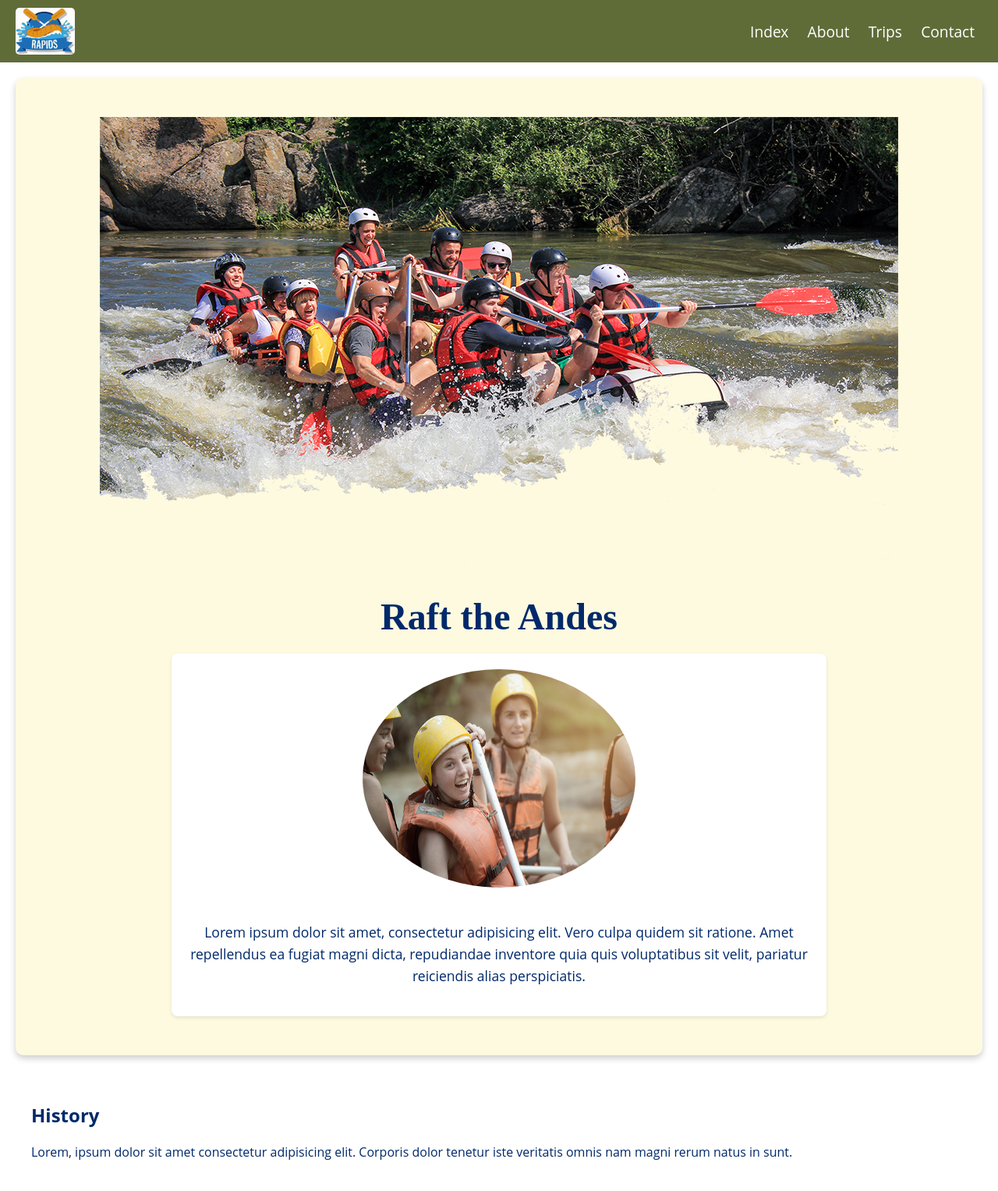
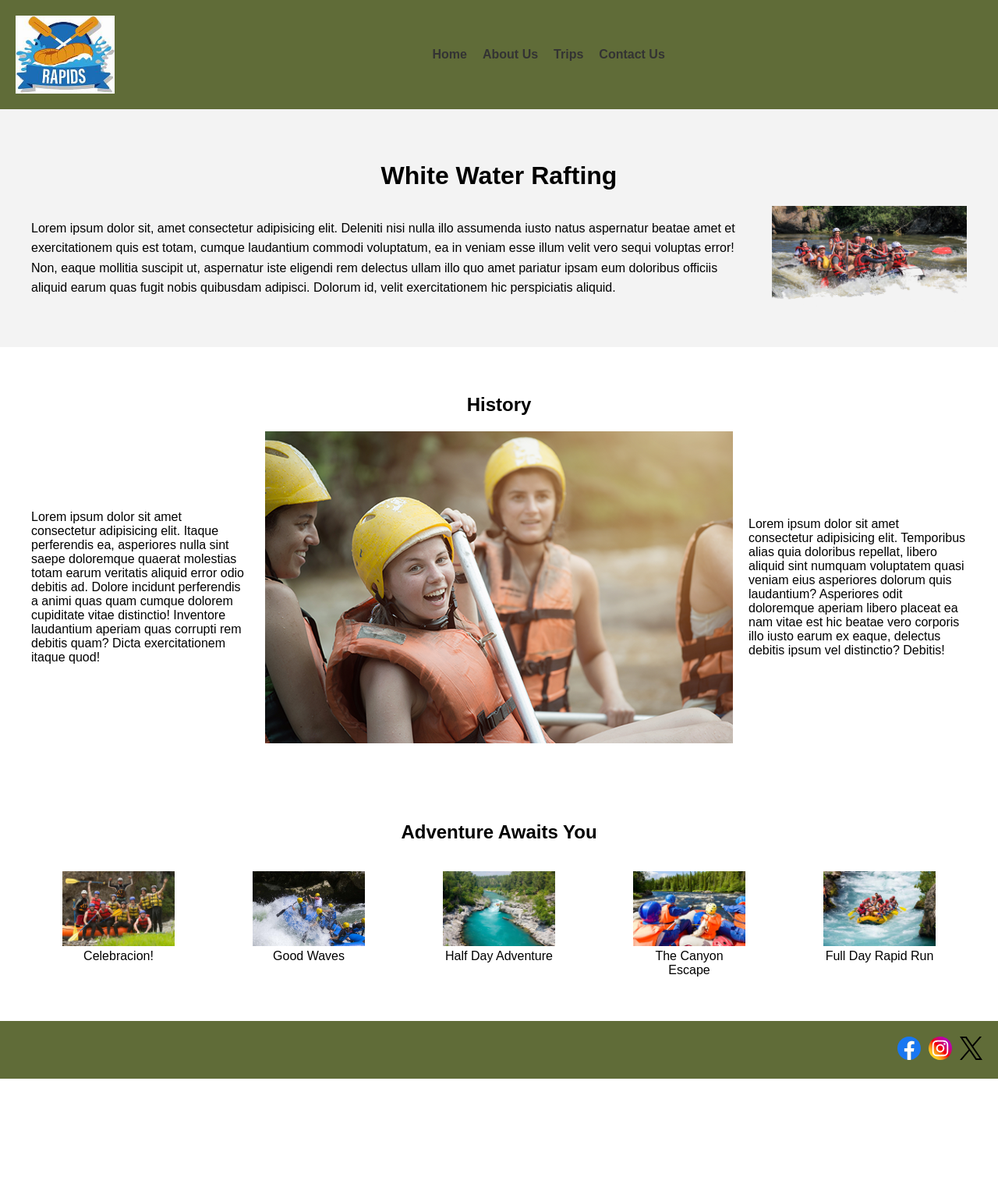
Before and after one commit to Sharecitox/main, a plain HTML site: page wwr/about.html in a window 1280 px wide. Shown: the top 1527 px of the page at 78% size. After the commit the page ends 1383 px from the top, so only its background shows below. Drawn offline with Linux system fonts and the light colour scheme.

Commit message:
New Content

```diff
--- a/wwr/about.html
+++ b/wwr/about.html
@@ -3,7 +3,7 @@
 <head>
   <meta charset="UTF-8">
   <meta name="viewport" content="width=device-width, initial-scale=1.0">
-    <title>Document</title>
+  <title>Rafting Adventures</title>
   <link rel="stylesheet" href="rafting.css">
   <link rel="preconnect" href="https://fonts.googleapis.com">
   <link rel="preconnect" href="https://fonts.gstatic.com" crossorigin>
@@ -11,49 +11,64 @@
 </head>
 <body>
   <header>
-        <img src="images/crossedoars.jpeg" alt="logo">
+    <img src="images/crossedoars.jpeg" alt="Rafting Logo">
     <nav>
-            <a href="index.html">Index</a>
-            <a href="about.html">About</a>
-            <a href="trips.html">Trips</a>
-            <a href="contact.html">Contact</a>
+      <ul>
+        <li><a href="index.html">Home</a></li>
+        <li><a href="about.html">About Us</a></li>
+        <li><a href="trips.html">Trips</a></li>
+        <li><a href="contact.html">Contact Us</a></li>
+      </ul>
     </nav>
   </header>
   <main>
-        <div class="hero">
-            <img src="images/hero-background.png" alt="Image Background">
-            <h1>Raft the Andes</h1>
-            <article>
-                <img src="images/happy-client-2.png" alt="happy client">
-                <p>Lorem ipsum dolor sit amet, consectetur adipisicing elit. Vero culpa quidem sit ratione. Amet repellendus ea fugiat magni dicta, repudiandae inventore quia quis voluptatibus sit velit, pariatur reiciendis alias perspiciatis.</p>
-            </article>
+    <section class="white-water">
+      <h2>White Water Rafting</h2>
+      <div class="white-water-box">
+        <p>Lorem ipsum dolor sit, amet consectetur adipisicing elit. Deleniti nisi nulla illo assumenda iusto natus aspernatur beatae amet et exercitationem quis est totam, cumque laudantium commodi voluptatum, ea in veniam esse illum velit vero sequi voluptas error! Non, eaque mollitia suscipit ut, aspernatur iste eligendi rem delectus ullam illo quo amet pariatur ipsam eum doloribus officiis aliquid earum quas fugit nobis quibusdam adipisci. Dolorum id, velit exercitationem hic perspiciatis aliquid.</p>
+        <img src="images/hero-background.png" alt="Rafting Adventure">
       </div>
-            <section>
+    </section>
+    <section class="history">
       <h2>History</h2>
-                <p>Lorem, ipsum dolor sit amet consectetur adipisicing elit. Corporis dolor tenetur iste veritatis omnis nam magni rerum natus in sunt.</p>
+      <div class="history-content">
+        <p>Lorem ipsum dolor sit amet consectetur adipisicing elit. Itaque perferendis ea, asperiores nulla sint saepe doloremque quaerat molestias totam earum veritatis aliquid error odio debitis ad. Dolore incidunt perferendis a animi quas quam cumque dolorem cupiditate vitae distinctio! Inventore laudantium aperiam quas corrupti rem debitis quam? Dicta exercitationem itaque quod!</p>
+        <img src="images/happy-client-2.png" alt="Rafting History">
+        <p>Lorem ipsum dolor sit amet consectetur adipisicing elit. Temporibus alias quia doloribus repellat, libero aliquid sint numquam voluptatem quasi veniam eius asperiores dolorum quis laudantium? Asperiores odit doloremque aperiam libero placeat ea nam vitae est hic beatae vero corporis illo iusto earum ex eaque, delectus debitis ipsum vel distinctio? Debitis!</p>
+      </div>
     </section>
-            <section>
-                <h2>Adventure Awaits You!</h2>
-                <img src="images/rafting.jpg" alt="rafting image">
-                <img src="images/rafting1.jpg" alt="rafting image 1">
-                <img src="images/rafting2.jpg" alt="rafting image 2">
-                <img src="images/rafting3.jpg" alt="rafting image 3">
-                <img src="images/rafting4.jpg" alt="rafting image 4">
+    <section class="adventures">
+      <h2>Adventure Awaits You</h2>
+      <div class="adventure-grid">
+        <figure>
+          <img src="images/rafting.jpg" alt="Adventure 1">
+          <figcaption>Celebracion!</figcaption>
+        </figure>
+        <figure>
+          <img src="images/rafting1.jpg" alt="Adventure 2">
+          <figcaption>Good Waves</figcaption>
+        </figure>
+        <figure>
+          <img src="images/rafting2.jpg" alt="Adventure 3">
+          <figcaption>Half Day Adventure</figcaption>
+        </figure>
+        <figure>
+          <img src="images/rafting3.jpg" alt="Adventure 4">
+          <figcaption>The Canyon Escape</figcaption>
+        </figure>
+        <figure>
+          <img src="images/rafting4.jpg" alt="Adventure 5">
+          <figcaption>Full Day Rapid Run</figcaption>
+        </figure>
+      </div>
     </section>
   </main>
   <footer>
-        <nav class="sociallinks">
-            <p>&copy; | 2024 | Raft the Andes | Shared Lopez |</p>
-            <a href="http://facebook.com">
-                <img src="images/facebook-logo.svg" alt="Facebook">
-            </a>
-            <a href="http://x.com">
-                <img src="images/x-logo.svg" alt="X">
-            </a>
-            <a href="http://instagram.com">
-                <img src="images/instagram-logo.svg" alt="Instagram">
-            </a>
-        </nav>
+    <ul>
+      <li><img src="images/facebook-logo.svg" alt="Facebook"></li>
+      <li><img src="images/instagram-logo.svg" alt="Instagram"></li>
+      <li><img src="images/x-logo.svg" alt="Twitter"></li>
+    </ul>
   </footer>
 </body>
 </html>
--- a/wwr/rafting.css
+++ b/wwr/rafting.css
@@ -1,132 +1,124 @@
-/* Coolors Color Palette */
-/* Palette URL: https://coolors.co/palette/606c38-283618-fefae0-dda15e-bc6c25*/
-
-/* General Variables */
-:root {
-    --primary-color: #606c38;
-    --secondary-color: #fefae0;
-    --accent1-color: #dda15e;
-    --background-color: #ffffff;
-    --accent2-color:#dc6c25;
-    --text-color: #00296b;
-    --font-heading: "Roboto Slab", serif;
-    --font-body: "Open Sans", sans-serif;
-}
-
-/* General Styles */
+/* General Styling */
 body {
+    font-family: Arial, sans-serif;
     margin: 0;
-    font-family: var(--font-body);
-    background-color: var(--background-color);
-    color: var(--text-color);
+    padding: 0;
+    box-sizing: border-box;
 }
 
 header {
-    display: flex;
-    justify-content: space-between;
+    display: grid;
+    grid-template-columns: auto 1fr auto;
     align-items: center;
-    padding: 10px 20px;
-    background-color: var(--primary-color);
-    color: white;
+    background-color: #606C38;
+    padding: 20px;
 }
 
 header img {
-    height: 60px;
-    border-radius: 5px;
+    height: 100px;
 }
 
-nav a {
-    color: white;
-    text-decoration: none;
-    margin: 0 10px;
-    font-size: 1.2rem;
+nav ul {
+    display: flex;
+    justify-content: center;
+    gap: 20px;
+    list-style: none;
+    margin: 0;
+    padding: 0;
 }
 
-nav a:hover {
-    text-decoration: underline;
+nav ul li a {
+    text-decoration: none;
+    color: #333;
+    font-weight: bold;
 }
 
-/* Hero Section Styling */
-.hero {
-    display: flex;
-    flex-direction: column;
-    align-items: center;
-    justify-content: center;
+.white-water {
+    padding: 40px;
+    background-color: #f3f3f3;
     text-align: center;
-    padding: 50px 20px;
-    background-color: var(--secondary-color);
-    border-radius: 10px;
-    margin: 20px auto;
-    max-width: 1200px;
-    box-shadow: 0 4px 8px rgba(0, 0, 0, 0.2);
 }
 
-.hero h1 {
-    font-size: 3rem;
-    font-weight: bold;
-    font-family: var(--font-heading);
-    color: var(--text-color);
+.white-water h2 {
+    font-size: 2rem;
     margin-bottom: 20px;
 }
 
-.hero article {
-    max-width: 800px;
+.white-water-box {
+    display: flex;
+    align-items: flex-start;
+    justify-content: center;
+    gap: 20px;
+    max-width: 1500px;
     margin: 0 auto;
-    background-color: var(--background-color);
-    padding: 20px;
-    border-radius: 8px;
-    box-shadow: 0 2px 4px rgba(0, 0, 0, 0.1);
+    text-align: left;
 }
 
-.hero article img {
-    width: 350px;
-    height: 280px;
-    border-radius: 50%;
-    margin-bottom: 20px;
-    border: 2px solid var(--accent-color);
+.white-water-box img {
+    flex: 0 0 200px;
+    max-width: 250px;
+    height: auto;
 }
 
-.hero article p {
-    font-size: 1.1rem;
+.white-water-box p {
+    flex: 1;
     line-height: 1.6;
-    font-family: var(--font-body);
 }
 
-/* Section Styling */
-section {
-    padding: 20px;
-    margin: 20px auto;
-    background: var(--background-color);
-    border-radius: 8px;
-    max-width: 1200px;
+.history {
+    padding: 40px;
+    text-align: center;
 }
 
-section img {
-    width: 100%;
-    max-width: 250px;
-    margin: 30px;
-    border-radius: 5px;
+.history-content {
+    display: grid;
+    grid-template-columns: 1fr auto 1fr;
+    gap: 20px;
+    align-items: center;
+    text-align: left;
 }
 
-/* Footer Styling */
-footer {
-    background-color: var(--primary-color);
-    color: white;
-    text-align: center;
-    padding: 10px;
-    font-family: var(--font-body);
+.history img {
+    max-width: 100%;
+    height: auto;
 }
 
-footer img {
-    width: 30px;
-    margin: 0 5px;
+.adventures {
+    text-align: center;
+    padding: 40px;
 }
 
-footer a {
-    color: white;
-    text-decoration: none;
+.adventure-grid {
+    display: grid;
+    grid-template-columns: repeat(auto-fit, minmax(150px, 1fr));
+    gap: 20px;
 }
 
-footer a:hover {
-    text-decoration: underline;
+.adventure-grid figure {
+    text-align: center;
 }
+
+.adventure-grid img {
+    width: 100%;
+    height: auto;
+}
+
+footer {
+    background-color: #606C38;
+    padding: 20px;
+    display: flex;
+    justify-content: flex-end;
+    gap: 15px;
+}
+
+footer ul {
+    list-style: none;
+    display: flex;
+    gap: 10px;
+    margin: 0;
+    padding: 0;
+}
+
+  footer ul li img {
+    height: 30px;
+}
```
Also changed, not shown: Flexbox/index.html (added, +21 -0 lines), Flexbox/styles/styles.css (added, +13 -0 lines). Lines whose indentation alone changed are shown as unchanged.
